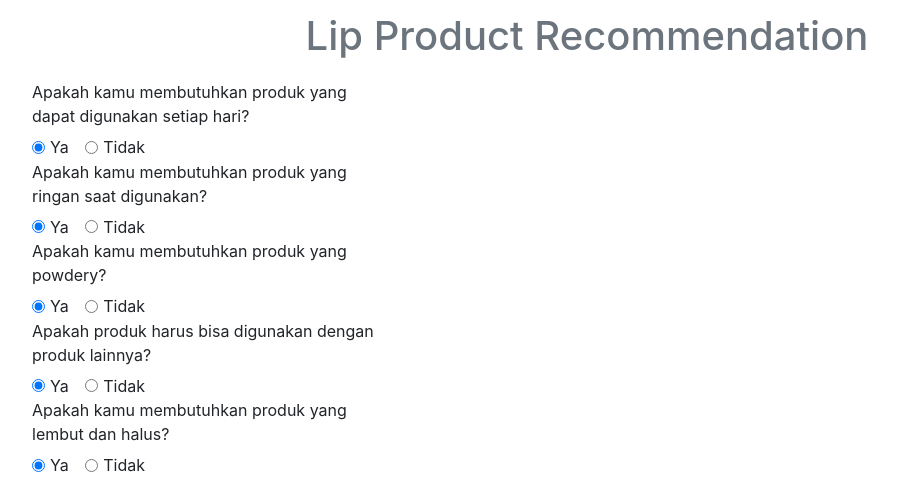
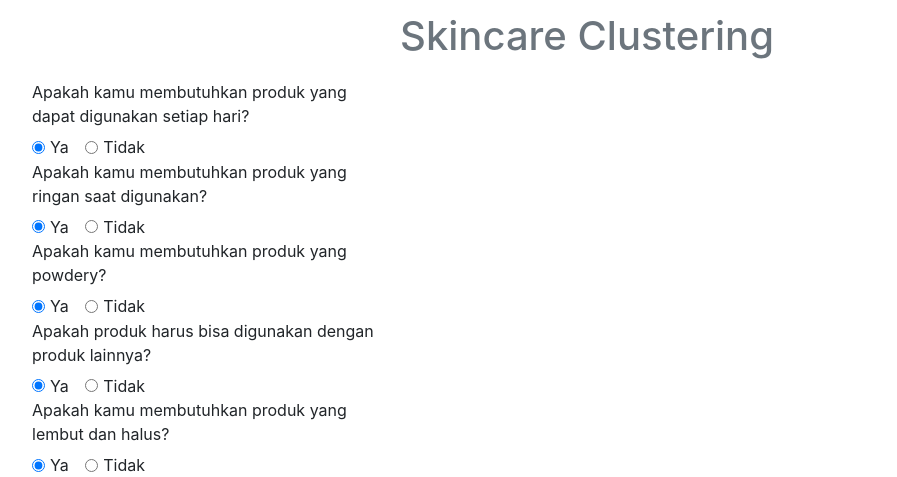
Before and after one commit to shafiranaya/skincare-recommendation, a Flask app: template templates/clustering.html in a window 1280 px wide. Shown: the top 477 px of the page, without its empty margins (53-950 px from the left). Run offline with Flask 2, Linux system fonts and the light colour scheme; the template is opened without the code that fills it, so the values that code supplies are empty; some libraries are stand-ins or nearby versions.

Commit message:
remove comments

```diff
--- a/templates/clustering.html
+++ b/templates/clustering.html
@@ -7,58 +7,19 @@
     <link rel="stylesheet" href="https://cdn.jsdelivr.net/combine/npm/bootswatch@5.1.3/dist/quartz/bootstrap.min.css,npm/bootswatch@5.1.3/dist/quartz/bootstrap.min.css">
     <script src="https://cdn.jsdelivr.net/npm/bootstrap@5.0.2/dist/js/bootstrap.bundle.min.js"></script>
 
-    <title>Lip Product Recommendation</title>
+    <title>Skincare Clustering</title>
 </head>
 <body>
     <!-- title -->
     <div class="text-secondary px-4 py-2 text-center">
       <div class="py-1">
-        <h1 class="display-5 fw-bold">Lip Product Recommendation</h1>
+        <h1 class="display-5 fw-bold">Skincare Clustering</h1>
       </div>
     </div>
 
     <div class="container">
         <form method="POST" enctype="multipart/form-data">
-            <!-- <fieldset class="row">
-                <legend class="col-form-label col-sm-4 pt-0">Brand apa yang kamu inginkan?</legend>
-                <div class="col-sm-8">
-                  <div class="form-check form-check-inline">
-                    <input class="form-check-input" type="radio" name="brand" id="wardah" value="wardah" checked>
-                    <label class="form-check-label" for="wardah">
-                      Wardah
-                    </label>
-                  </div>
-                  <div class="form-check form-check-inline">
-                    <input class="form-check-input" type="radio" name="brand" id="emina" value="emina">
-                    <label class="form-check-label" for="emina">
-                      Emina
-                    </label>
-                  </div>
-                  <div class="form-check form-check-inline">
-                    <input class="form-check-input" type="radio" name="brand" id="makeover" value="makeover">
-                    <label class="form-check-label" for="makeover">
-                      Make Over
-                    </label>
-                  </div>
-                </div>
-            </fieldset> -->
-            <!-- <fieldset class="row">
-                <legend class="col-form-label col-sm-4 pt-0">Tipe produk apa yang ingin kamu beli?</legend>
-                <div class="col-sm-4">
-                  <select class="form-select" name="product_type">
-                    <option selected>Pilih...</option>
-                    <option value="lipstick">Lipstick</option>
-                    <option value="lipcream">Lipcream</option>
-                    <option value="lipmatte">Lipmatte</option>
-                    <option value="lipgloss">Lipgloss</option>
-                    <option value="liptint">Liptint</option>
-                    <option value="lipbalm">Lipbalm</option>
-                    <option value="liquidlipstick">Liquid Lipstick</option>
-                    <option value="lippencil">Lip Pencil</option>
-                  </select>
-                  </div>
-            </fieldset> -->
-
+            <!-- TODO ganti legend semuanya -->
             <fieldset class="row">
                 <legend class="col-form-label col-sm-4 pt-0">Apakah kamu membutuhkan produk yang dapat digunakan setiap hari?</legend>
                 <div class="col-sm-8">
```
